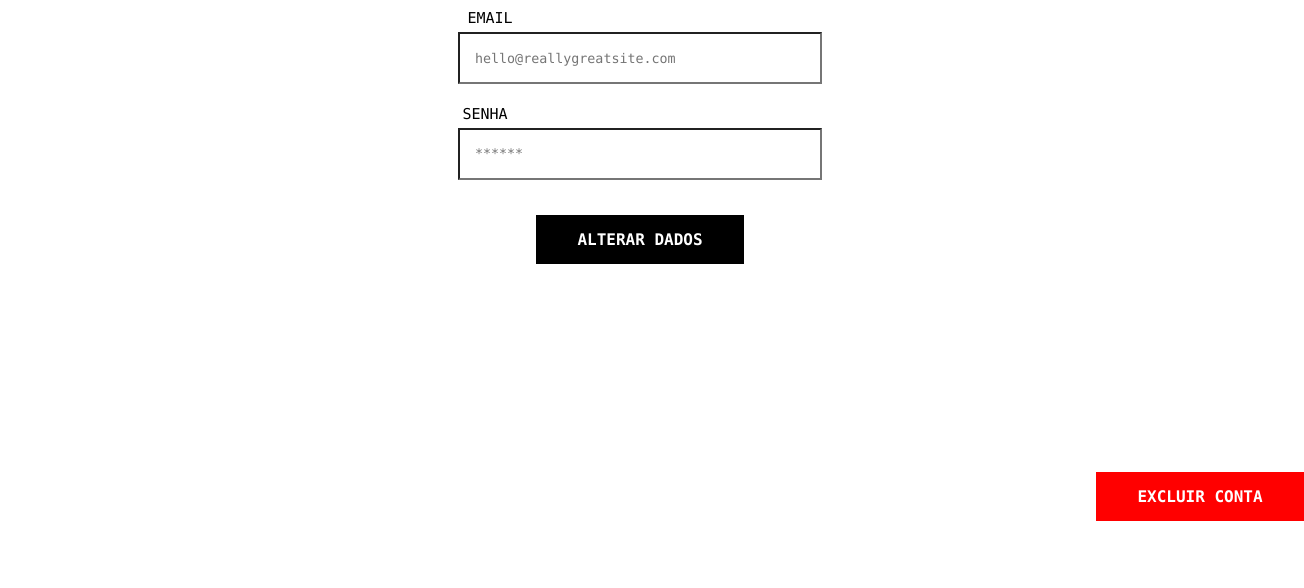
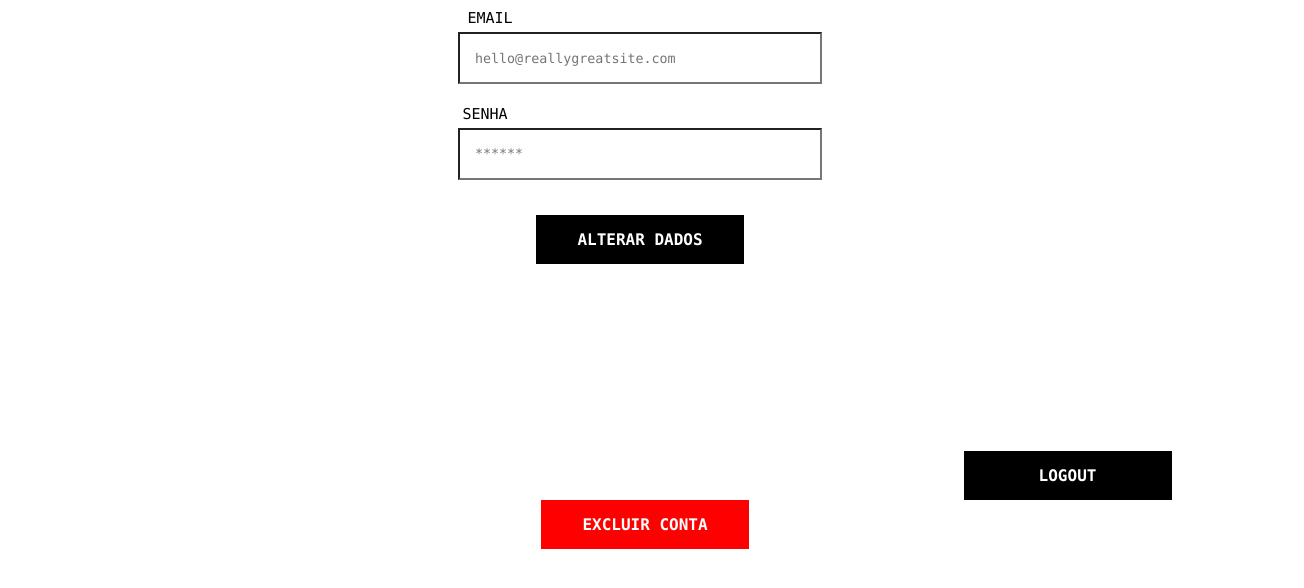
Before and after one commit to joaolopes21/sublime.co-, a website: page frontend/perfilUser.html in a window 1280 px wide. Shown: the part 340-928 px from the top of the page, 1304 px wide, since content can reach past the window. Drawn offline with Linux system fonts and the light colour scheme.

Commit message:
mais ajustes

```diff
--- a/frontend/css/login.css
+++ b/frontend/css/login.css
@@ -129,9 +129,23 @@ a:hover {
   background-color: rgb(0, 0, 0);
 }
 
+.buttonLogout {
+  margin-top: 18rem;
+  margin-left: 75%;
+  width: 20rem;
+  border: none;
+  color: white;
+  padding: 15px 32px;
+  text-align: center;
+  text-decoration: none;
+  display: inline-block;
+  font-size: 16px;
+  cursor: pointer;
+  background-color: rgb(0, 0, 0);
+}
+
 .buttonDelete {
-  margin-top: 20rem;
-  margin-left: 90%;
+  margin-left: 10px;
   width: 20rem;
   border: none;
   color: white;
--- a/frontend/perfilUser.html
+++ b/frontend/perfilUser.html
@@ -54,6 +54,7 @@
       <p style="margin-top: 10px">
         <button class="button"><b>ALTERAR DADOS</b></button>
         <p></p>
+        <button class="buttonLogout"><b>LOGOUT</b></button>
         <button class="buttonDelete"><b>EXCLUIR CONTA</b></button>
       </p>
     </div>
```
